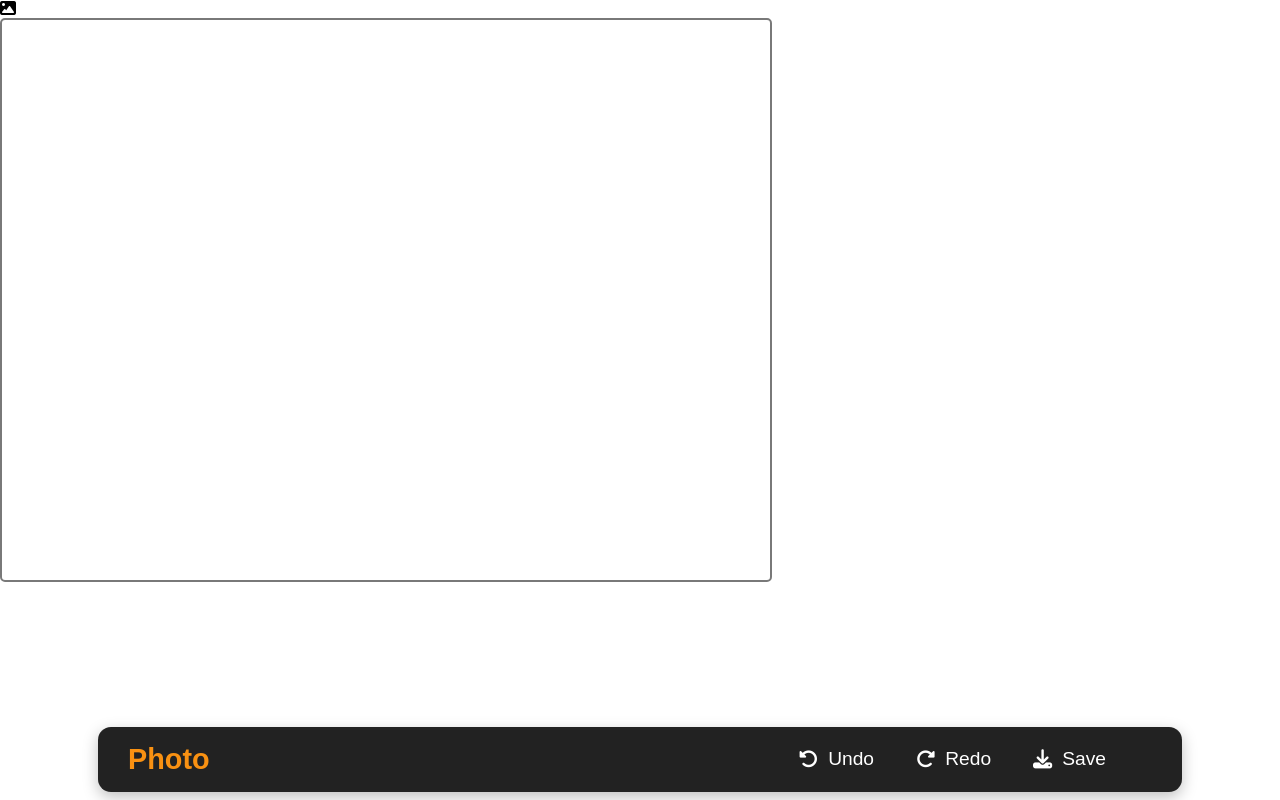
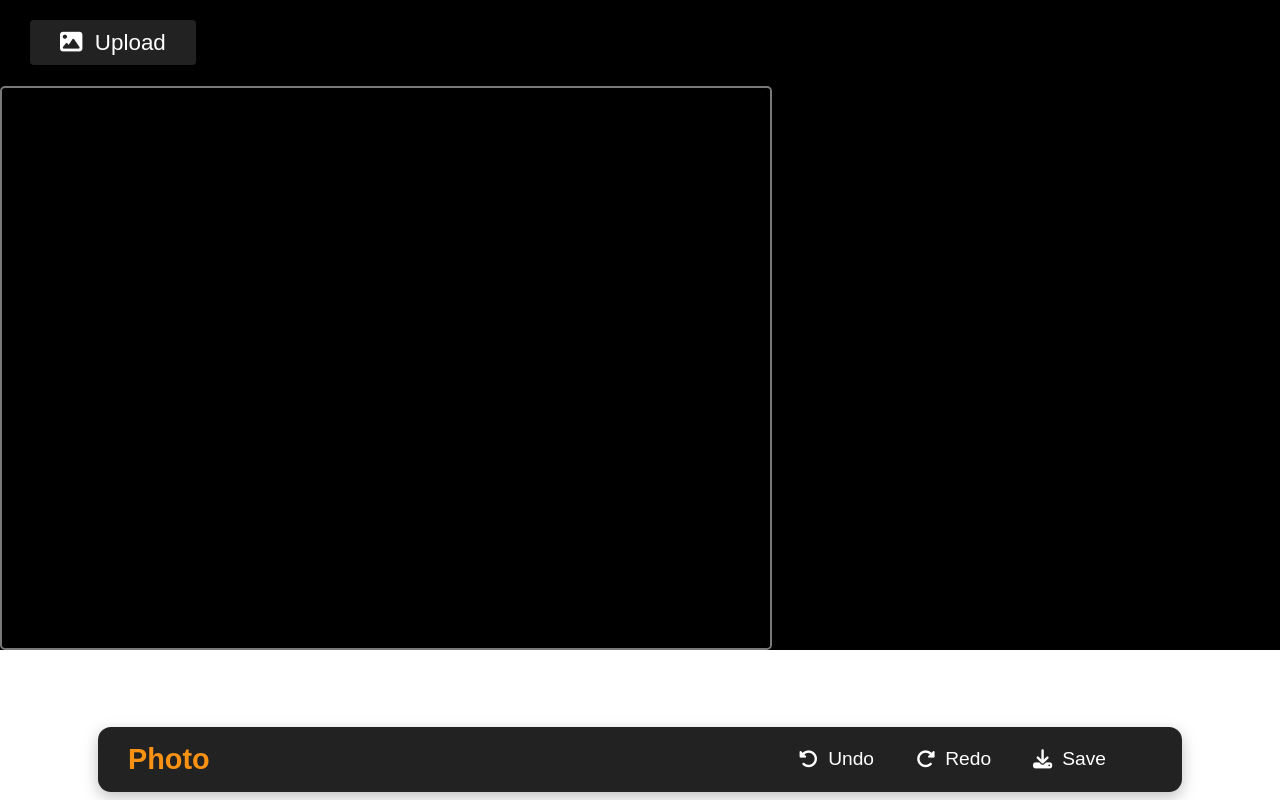
Before and after one commit to ttyysea/EraserProject, a React (Create React App) app: page / in a window 1280 px wide. Built offline with nearby package versions, Linux system fonts and the light colour scheme.

Commit message:
upload button

```diff
--- a/src/App.css
+++ b/src/App.css
@@ -1,18 +1,29 @@
 .App {
   font-family: sans-serif;
   /* text-align: center; */
+  background-color: black;
 }
 
-.inputB{
-  justify-content: left;
-}
-.inputBox{
-  justify-content: left;
+.icon-upload{
+  font-size: 1.4rem;
 }
 
-.input{
-  display: none;
-
+.button-upload{
+  align-items: center;
+  font-size: 1.4rem;
+  padding: 10px 30px;
+  background-color:#222;
+  box-shadow: 0 5px 15px rgba(0, 0, 0, 0.25);
+  border-radius: 4px;
+  text-align: center;
+  color: white;
+  width: 80%;
+  height: 65px;
+}
+.button-upload:hover{
+  background: rgb(249, 145, 18);
+    border-radius: 4px;
+    transition: all 0.2s ease-in-out;
 }
 
 .label:hover{
@@ -21,10 +32,9 @@
   transition: all 0.2s ease-in-out;
 }
 
-.imgBox{
+.img-display{
   display: flex;
   justify-content: center;
-  display: flex;
   direction: column;
   align-items: center;
   border: 2px solid #797979;
@@ -32,3 +42,7 @@
   width: 60vw;
   height: 70vh;
 }
+
+.image-upload{
+  padding: 30px 30px;
+}
--- a/src/App.js
+++ b/src/App.js
@@ -19,18 +19,19 @@ function App() {
         <div className='App'>
            <Navbar />
            <div>
-                <div class="image-upload">
-                    <label for="file-input">
-                        <i class="fa-solid fa-image"></i>
+                <div className="image-upload">
+                    <label for="file-input" className='button-upload'>
+                        <i className="fa-solid fa-image icon-upload" size="xl"></i>
+                        &nbsp;&nbsp;Upload
                     </label>
                     <input id="file-input" type="file" accept='image/*' onChange={onImageChange} hidden/>
                 </div>
 
-                <div className='imgBox'>
+                <div className='img-display'>
 
                    { imageURLs.map(imageSrc => (
 
-                    <img width={500} height={550} src={imageSrc}  />
+                    <img className='' width={500} height={550} src={imageSrc}  />
 
                     ))}
                 </div>
```
